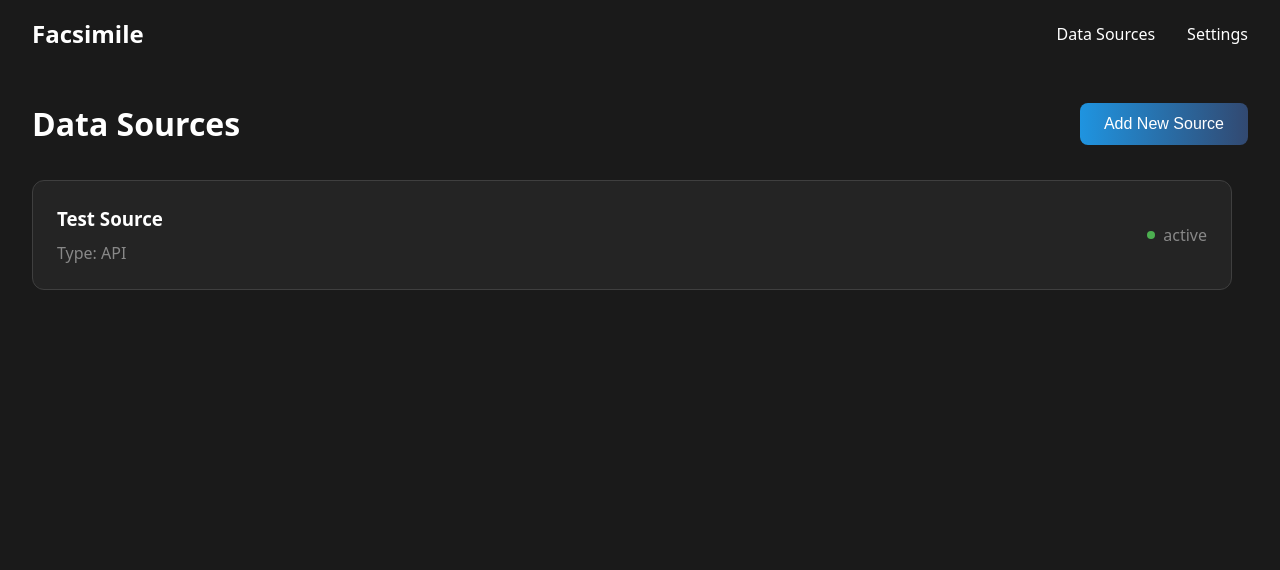
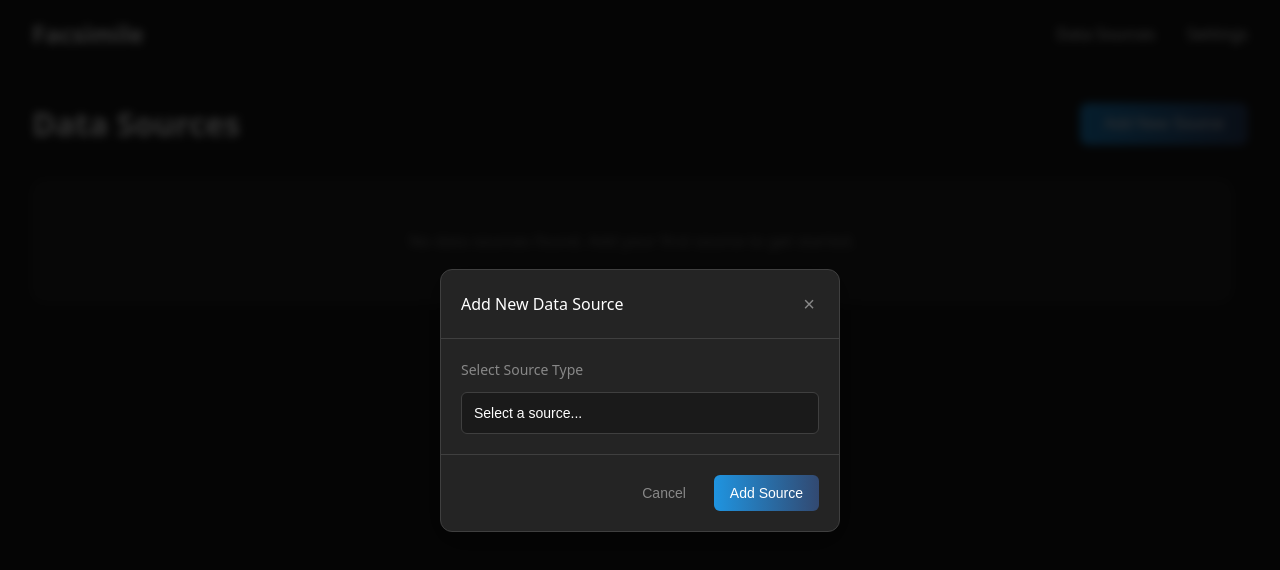
Before and after one commit to AnthonyCampos1234/facsimile-frontend, a React (Vite) app: page /sources in a window 1280 px wide. Both pictures are taken after a click on the button "Add New Source". Shown: the top 570 px of the page. Built offline with nearby package versions, Linux system fonts and the light colour scheme.

Commit message:
Added data source modal

```diff
--- a/src/pages/DataSources/DataSources.tsx
+++ b/src/pages/DataSources/DataSources.tsx
@@ -1,6 +1,7 @@
 import { useState } from 'react';
 import styles from './DataSources.module.css';
 import DataSourceCard from './DataSourceCard/DataSourceCard';
+import Modal from './Modal/Modal';
 
 interface DataSource {
   id: string;
@@ -11,12 +12,13 @@ interface DataSource {
 
 function DataSources() {
   const [dataSources, setDataSources] = useState<DataSource[]>([]);
+  const [isModalOpen, setIsModalOpen] = useState(false);
 
-  const handleAddSource = () => {
+  const handleAddSource = (sourceType: string) => {
     const newSource: DataSource = {
       id: Date.now().toString(),
-      name: 'Test Source',
-      type: 'API',
+      name: sourceType === 'gmail' ? 'Gmail' : 'Google Calendar',
+      type: sourceType,
       status: 'active'
     };
 
@@ -27,7 +29,10 @@ function DataSources() {
     <div className={styles.container}>
       <div className={styles.header}>
         <h1>Data Sources</h1>
-        <button className={styles.addButton} onClick={handleAddSource}>
+        <button
+          className={styles.addButton}
+          onClick={() => setIsModalOpen(true)}
+        >
           Add New Source
         </button>
       </div>
@@ -38,9 +43,17 @@ function DataSources() {
             No data sources found. Add your first source to get started.
           </div>
         ) : (
-          dataSources.map((source) => <DataSourceCard source={source} />)
+          dataSources.map((source) => (
+            <DataSourceCard key={source.id} source={source} />
+          ))
         )}
       </div>
+
+      <Modal
+        isOpen={isModalOpen}
+        onClose={() => setIsModalOpen(false)}
+        onSubmit={handleAddSource}
+      />
     </div>
   );
 }
--- /dev/null
+++ b/src/pages/DataSources/Modal/Modal.module.css
@@ -0,0 +1,125 @@
+.overlay {
+  position: fixed;
+  top: 0;
+  left: 0;
+  right: 0;
+  bottom: 0;
+  background-color: rgba(0, 0, 0, 0.8);
+  display: flex;
+  justify-content: center;
+  align-items: center;
+  z-index: 1000;
+  backdrop-filter: blur(4px);
+}
+
+.modal {
+  background: #242424;
+  border-radius: 12px;
+  width: 100%;
+  max-width: 400px;
+  border: 1px solid #3f3f3f;
+  box-shadow: 0 8px 32px rgba(0, 0, 0, 0.24);
+}
+
+.header {
+  padding: 1.25rem;
+  border-bottom: 1px solid #3f3f3f;
+  display: flex;
+  justify-content: space-between;
+  align-items: center;
+}
+
+.header h2 {
+  margin: 0;
+  color: white;
+  font-size: 1rem;
+  font-weight: 500;
+}
+
+.closeButton {
+  background: none;
+  border: none;
+  color: #888;
+  font-size: 1.25rem;
+  cursor: pointer;
+  padding: 0.25rem;
+  line-height: 1;
+}
+
+.closeButton:hover {
+  color: white;
+}
+
+.content {
+  padding: 1.25rem;
+  display: flex;
+  flex-direction: column;
+  gap: 0.75rem;
+}
+
+.content label {
+  color: #888;
+  font-size: 0.875rem;
+  font-weight: 500;
+}
+
+.select {
+  padding: 0.75rem;
+  border-radius: 6px;
+  border: 1px solid #3f3f3f;
+  background-color: #1a1a1a;
+  color: white;
+  font-size: 0.875rem;
+  width: 100%;
+  appearance: none;
+  cursor: pointer;
+  transition: border-color 0.2s ease;
+}
+
+.select:focus {
+  outline: none;
+  border-color: transparent;
+  box-shadow: 0 0 0 1px var(--blue);
+}
+
+.select:hover {
+  border-color: #4f4f4f;
+}
+
+.footer {
+  padding: 1.25rem;
+  border-top: 1px solid #3f3f3f;
+  display: flex;
+  justify-content: flex-end;
+  gap: 0.75rem;
+}
+
+.cancelButton {
+  padding: 0.625rem 1rem;
+  background: transparent;
+  color: #888;
+  border: none;
+  border-radius: 6px;
+  cursor: pointer;
+  font-size: 0.875rem;
+  transition: color 0.2s ease;
+}
+
+.cancelButton:hover {
+  color: white;
+}
+
+.submitButton {
+  padding: 0.625rem 1rem;
+  background: var(--blue-gradient);
+  color: white;
+  border: none;
+  border-radius: 6px;
+  cursor: pointer;
+  font-size: 0.875rem;
+  transition: opacity 0.2s ease;
+}
+
+.submitButton:hover {
+  opacity: 0.9;
+}
--- /dev/null
+++ b/src/pages/DataSources/Modal/Modal.tsx
@@ -0,0 +1,81 @@
+import styles from './Modal.module.css';
+
+interface ModalProps {
+  isOpen: boolean;
+  onClose: () => void;
+  onSubmit: (sourceType: string) => void;
+}
+
+function Modal({ isOpen, onClose, onSubmit }: ModalProps) {
+  if (!isOpen) return null;
+
+  const handleSubmit = async (e: React.FormEvent) => {
+    e.preventDefault();
+    const form = e.target as HTMLFormElement;
+    const sourceType = (
+      form.elements.namedItem('sourceType') as HTMLSelectElement
+    ).value;
+
+    if (sourceType === 'google-services') {
+      try {
+        const response = await fetch(`http://localhost:3001/connect/google`, {
+          method: 'POST',
+          credentials: 'include',
+          headers: {
+            'Content-Type': 'application/json'
+          }
+        });
+
+        if (!response.ok) {
+          throw new Error('Failed to initiate Google auth');
+        }
+
+        const { authUrl } = await response.json();
+        // Redirect to Google's auth page
+        window.location.href = authUrl;
+      } catch (error) {
+        console.error('Error initiating Google auth:', error);
+      }
+    } else {
+      // Handle other source types normally in more if statements
+      onSubmit(sourceType);
+      onClose();
+    }
+  };
+
+  return (
+    <div className={styles.overlay}>
+      <div className={styles.modal}>
+        <div className={styles.header}>
+          <h2>Add New Data Source</h2>
+          <button onClick={onClose} className={styles.closeButton}>
+            ×
+          </button>
+        </div>
+        <form onSubmit={handleSubmit}>
+          <div className={styles.content}>
+            <label htmlFor="sourceType">Select Source Type</label>
+            <select id="sourceType" name="sourceType" className={styles.select}>
+              <option value="">Select a source...</option>
+              <option value="google-services">Google Services</option>
+            </select>
+          </div>
+          <div className={styles.footer}>
+            <button
+              type="button"
+              onClick={onClose}
+              className={styles.cancelButton}
+            >
+              Cancel
+            </button>
+            <button type="submit" className={styles.submitButton}>
+              Add Source
+            </button>
+          </div>
+        </form>
+      </div>
+    </div>
+  );
+}
+
+export default Modal;
```
